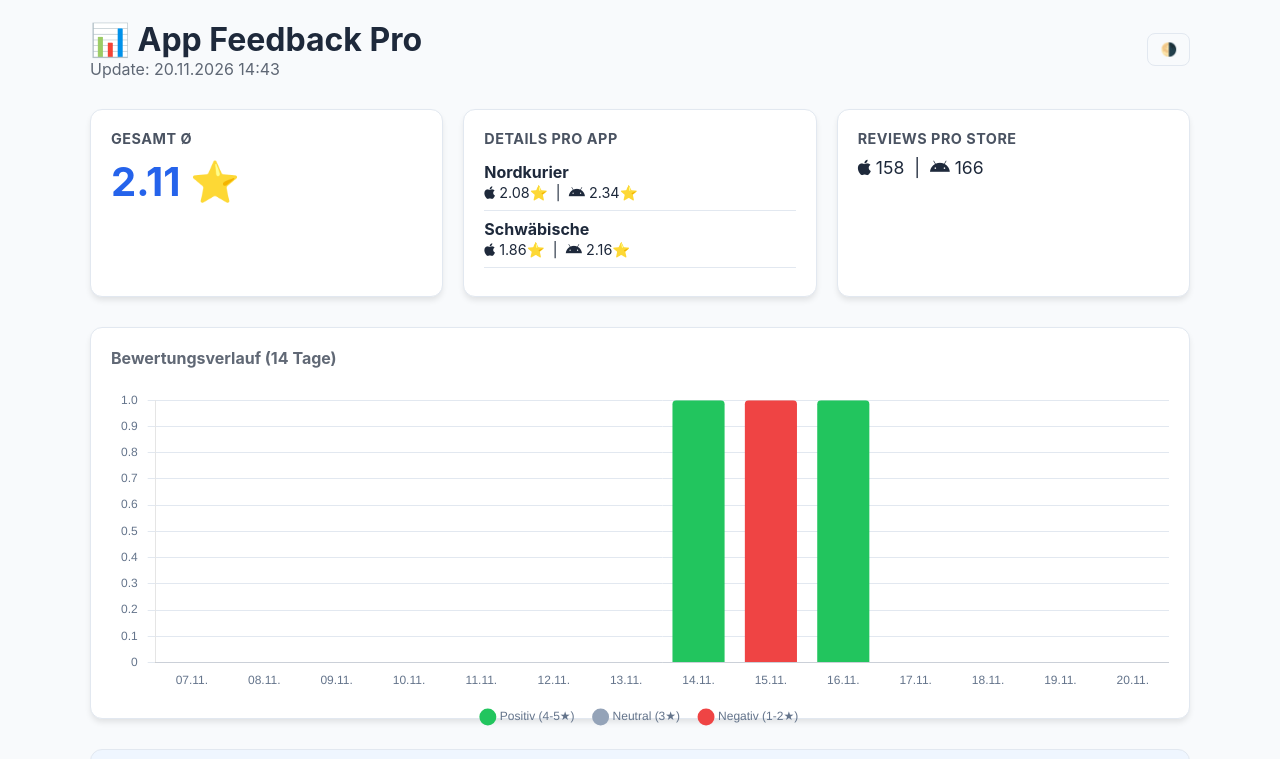
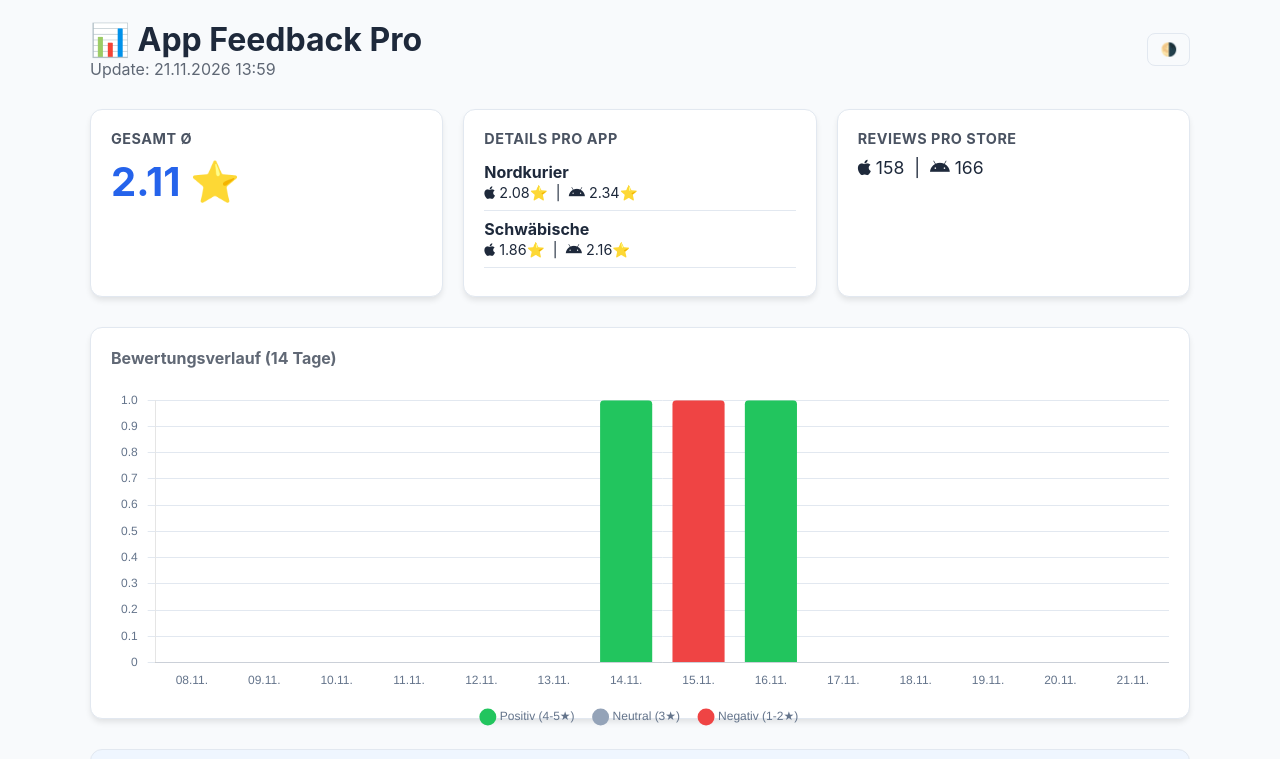
Before and after one commit to Hatozoro/feedback-agent, a plain HTML site: page public/index.html in a window 1280 px wide. Shown: the top 759 px of the page. Drawn offline with nearby package versions, Linux system fonts and the light colour scheme.

Commit message:
Data: Update review history und Dashboard

```diff
--- a/public/index.html
+++ b/public/index.html
@@ -75,7 +75,7 @@
             <header>
                 <div>
                     <h1 style="margin:0;">📊 App Feedback Pro </h1>
-                    <span style="opacity:0.7;">Update: 20.11.2026 14:43</span>
+                    <span style="opacity:0.7;">Update: 21.11.2026 13:59</span>
                 </div>
                 <button class="theme-btn" onclick="toggleTheme()">🌗</button>
             </header>
@@ -253,11 +253,11 @@ Was mich als Abonnent sehr stört ist, dass ich online immer Werbung eingeblende
             let chart = new Chart(ctx, {
                 type: 'bar',
                 data: {
-                    labels: ["07.11.", "08.11.", "09.11.", "10.11.", "11.11.", "12.11.", "13.11.", "14.11.", "15.11.", "16.11.", "17.11.", "18.11.", "19.11.", "20.11."],
+                    labels: ["08.11.", "09.11.", "10.11.", "11.11.", "12.11.", "13.11.", "14.11.", "15.11.", "16.11.", "17.11.", "18.11.", "19.11.", "20.11.", "21.11."],
                     datasets: [
-                        { label: 'Positiv (4-5★)', data: [0, 0, 0, 0, 0, 0, 0, 1, 0, 1, 0, 0, 0, 0], backgroundColor: '#22c55e', borderRadius: 4 },
+                        { label: 'Positiv (4-5★)', data: [0, 0, 0, 0, 0, 0, 1, 0, 1, 0, 0, 0, 0, 0], backgroundColor: '#22c55e', borderRadius: 4 },
                         { label: 'Neutral (3★)', data: [0, 0, 0, 0, 0, 0, 0, 0, 0, 0, 0, 0, 0, 0], backgroundColor: '#94a3b8', borderRadius: 4 },
-                        { label: 'Negativ (1-2★)', data: [0, 0, 0, 0, 0, 0, 0, 0, 1, 0, 0, 0, 0, 0], backgroundColor: '#ef4444', borderRadius: 4 }
+                        { label: 'Negativ (1-2★)', data: [0, 0, 0, 0, 0, 0, 0, 1, 0, 0, 0, 0, 0, 0], backgroundColor: '#ef4444', borderRadius: 4 }
                     ]
                 },
                 options: {
```
